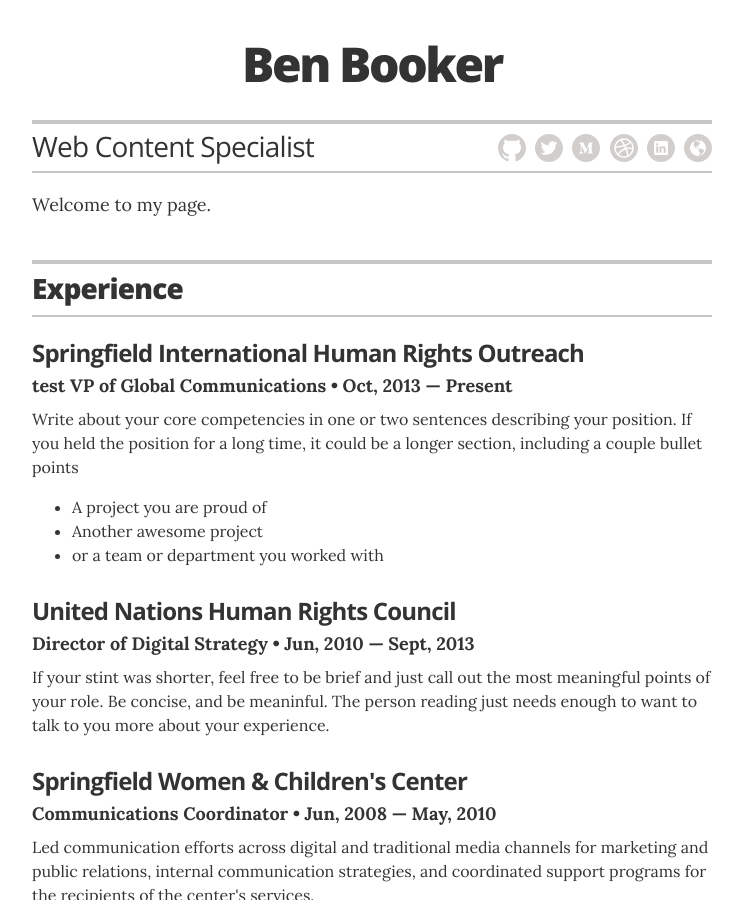
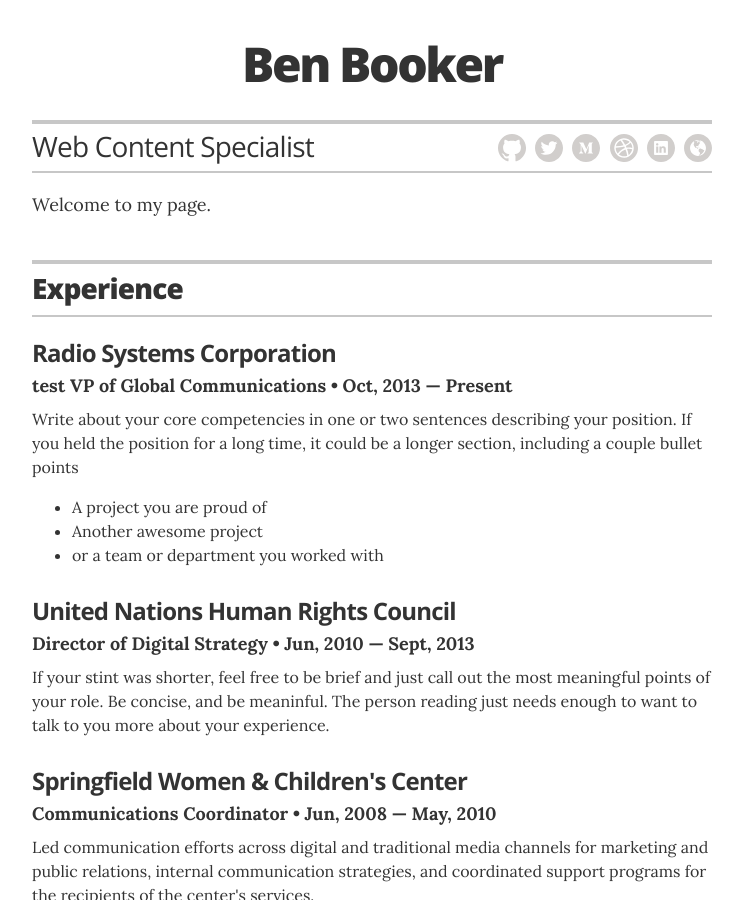
Before and after one commit to bbooker5/about, a Jekyll site: the page built from index.html, in a window 1280 px wide and 900 px high. Shown: the whole window, without its empty margins (268-1011 px from the left). Built offline with Jekyll 4.4.1, drawn with Linux system fonts in a browser that asks for light colours.

Commit message:
Update _data/experience.yml

```diff
--- a/_data/experience.yml
+++ b/_data/experience.yml
@@ -1,8 +1,8 @@
 # Jobs
 # VP of Global Communications
-- company: Springfield International Human Rights Outreach
-  position: Sr. VP of Global Communications
-  duration: Oct, 2013 &mdash; Present
+- company: Radio Systems Corporation
+  position: Web Content Specialist
+  duration: 2016 &mdash; Present
   summary: Write about your core competencies in one or two sentences describing your position. If you held the position for a long time, it could be a longer section, including a couple bullet points	<ul class="resume-item-list"><li>A project you are proud of</li><li>Another awesome project</li><li>or a team or department you worked with</li></ul>
 
   position: test VP of Global Communications
```
